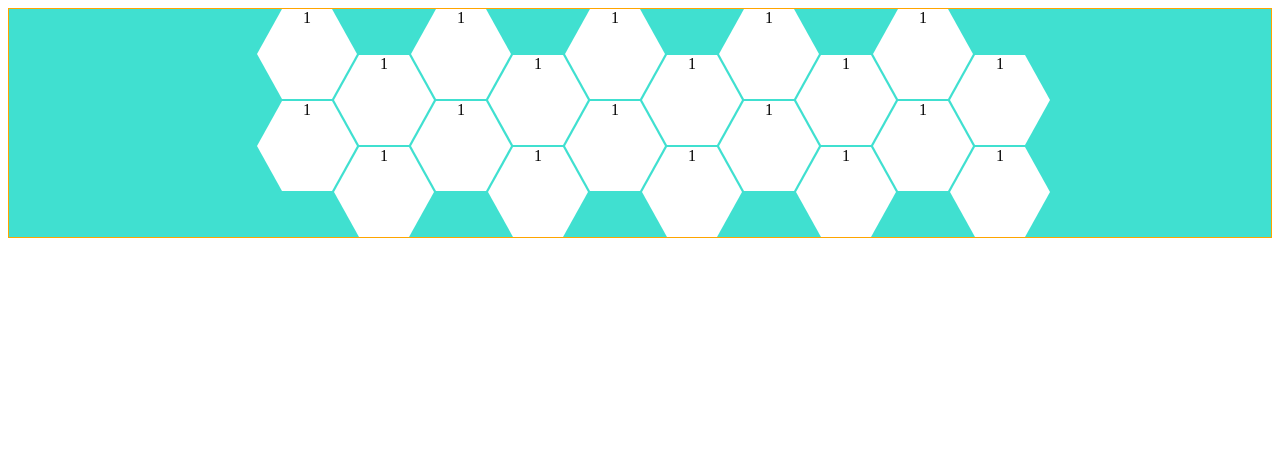
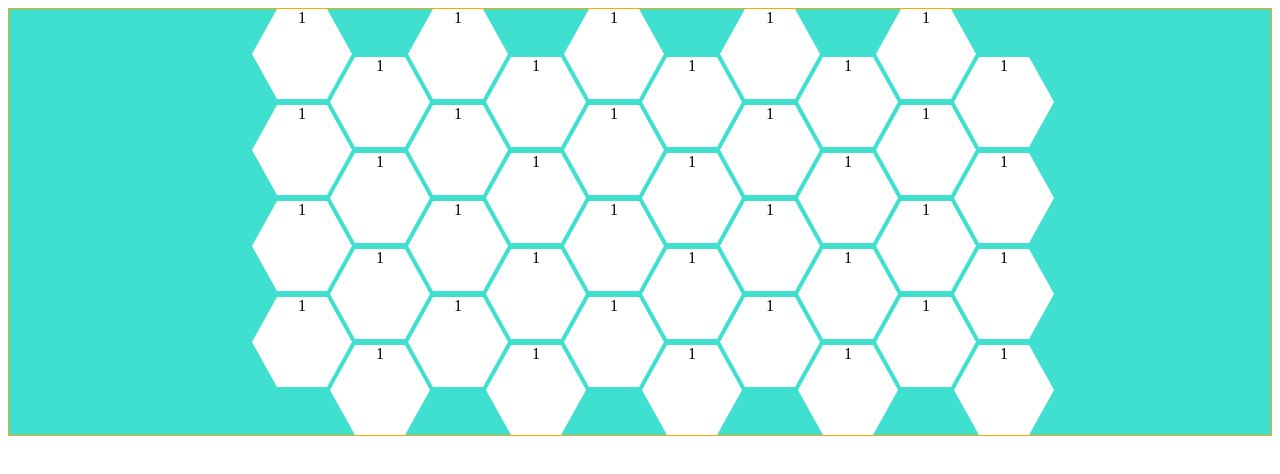
Before and after one commit to kevinhlyman/numeralEmpire, a plain HTML site: page index.html in a window 1280 px wide. Drawn offline with Linux system fonts and the light colour scheme.

Commit message:
Made things look as they should

```diff
--- a/index.html
+++ b/index.html
@@ -35,6 +35,34 @@
         <div class="hexagon">1</div>
         <div class="hexagon">1</div>
       </div>
+      <div class="row even">
+        <div class="hexagon">1</div>
+        <div class="hexagon">1</div>
+        <div class="hexagon">1</div>
+        <div class="hexagon">1</div>
+        <div class="hexagon">1</div>
+      </div>
+      <div class="row odd">
+        <div class="hexagon">1</div>
+        <div class="hexagon">1</div>
+        <div class="hexagon">1</div>
+        <div class="hexagon">1</div>
+        <div class="hexagon">1</div>
+      </div>
+      <div class="row even">
+        <div class="hexagon">1</div>
+        <div class="hexagon">1</div>
+        <div class="hexagon">1</div>
+        <div class="hexagon">1</div>
+        <div class="hexagon">1</div>
+      </div>
+      <div class="row odd">
+        <div class="hexagon">1</div>
+        <div class="hexagon">1</div>
+        <div class="hexagon">1</div>
+        <div class="hexagon">1</div>
+        <div class="hexagon">1</div>
+      </div>
     </div>
   </body>
 </html>
--- a/style.css
+++ b/style.css
@@ -10,7 +10,10 @@
   /*clip-path: polygon(50% 0%, 100% 25%, 100% 75%, 50% 100%, 0% 75%, 0% 25%);*/
   clip-path: polygon(25% 0%, 75% 0%, 100% 50%, 75% 100%, 25% 100%, 0% 50%);
   display:inline-block;
-    margin-right:50px
+  margin-right:52px;
+  cursor: pointer;
+  /*border: 1px solid black;/*this will need to be a clip-path too or something*/
+
 }
 .row
 {
@@ -19,10 +22,10 @@
 }
 .row.odd
 {
-  margin-left:154px;
-  margin-top:-44px;
+  margin-left:156px;
+  margin-top:-42px;
 }
 .row.even
 {
-  margin-top:-44px;
+  margin-top:-42px;
 }
```
Also changed, not shown: 1 other file. Lines whose indentation alone changed are shown as unchanged.
